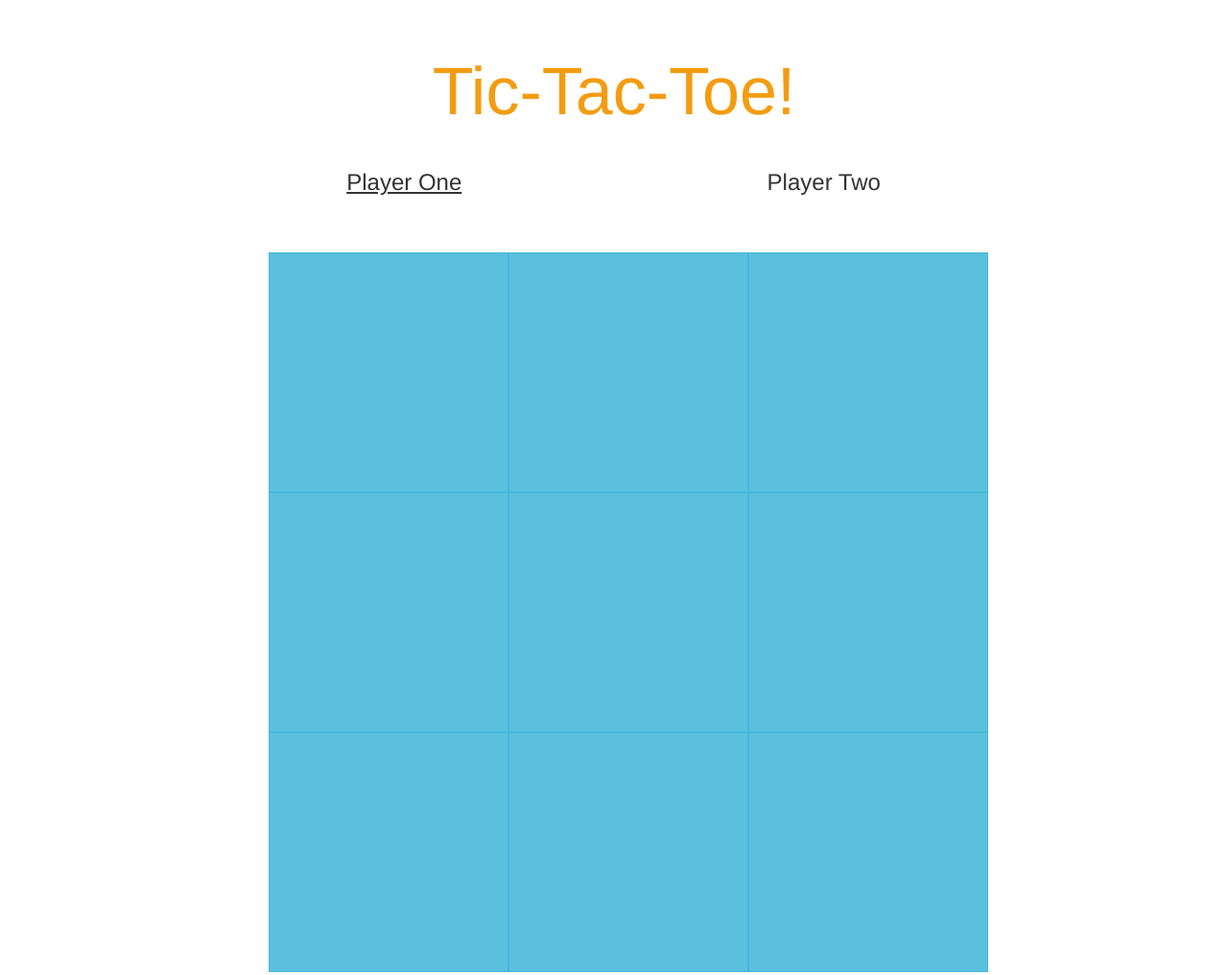
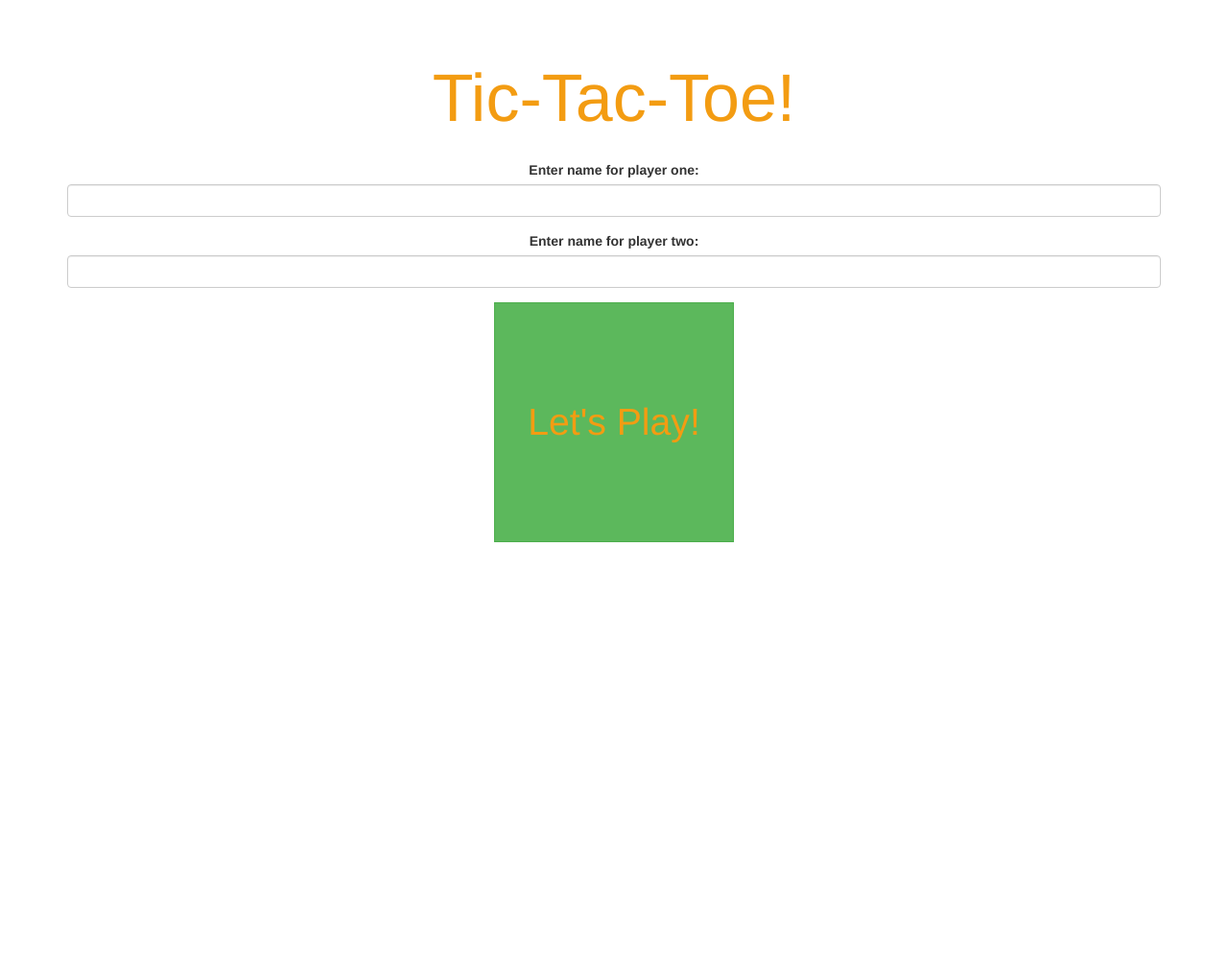
Before and after one commit to ericanafziger/tic-tac-toe, a plain HTML site: page index.html in a window 1280 px wide. Shown: the whole page at 96% size. After the commit the page ends 800 px from the top, so only its background shows below. Drawn offline with Linux system fonts and the light colour scheme.

Commit message:
allow player to input their name and assign it to the player object

```diff
--- a/css/styles.css
+++ b/css/styles.css
@@ -1,3 +1,6 @@
+#game {
+  display: none;
+}
 .btn, .col-xs-4 {
   width: 250px;
   height: 250px;
@@ -27,6 +30,7 @@ h1 {
   margin-top: 5%;
   font-size: 5em;
   color: #F39C12;
+  text-align: center;
 }
 
 .chosen {
--- a/index.html
+++ b/index.html
@@ -8,8 +8,21 @@
     <title>Tic-Tac-Toe</title>
   </head>
   <body>
-    <div class="container">
-      <h1>Tic-Tac-Toe!</h1>
+    <h1>Tic-Tac-Toe!</h1>
+    <div class="container" id="nameInputs">
+      <form>
+        <div class="form-group">
+          <label for="playerOneName">Enter name for player one:</label>
+          <input type="text" name="playerOneName" id="playerOneNameInput" class="form-control">
+        </div>
+        <div class="form-group">
+          <label for="playerTwoName">Enter name for player two:</label>
+          <input type="text" name="playerTwoName" id="playerTwoNameInput" class="form-control">
+        </div>
+        <button type="submit" name="button" class="btn btn-success">Let's Play!</button>
+      </form>
+    </div>
+    <div class="container" id="game">
       <div class="row" id="topRow">
         <div class="col-xs-5">
           <h3><span id="playerOneName"></span></h3>
--- a/js/scripts.js
+++ b/js/scripts.js
@@ -39,9 +39,19 @@ function checkWinner() {
 
 $(document).ready(function() {
   debugger;
-  $("#playerOneName").text(playerOne.names)
-  $("#playerTwoName").text(playerTwo.names)
-  $("#playerOneName").addClass("chosen");
+
+  $("#nameInputs").submit(function(event){
+    event.preventDefault();
+    playerOne.names = $("input#playerOneNameInput").val();
+    playerTwo.names = $("input#playerTwoNameInput").val();
+    debugger;
+    $("#playerOneName").text(playerOne.names);
+    $("#playerTwoName").text(playerTwo.names);
+    $("#playerOneName").addClass("chosen");
+    $("#game").delay(400).fadeIn(800);
+    $("#nameInputs").fadeOut(200);
+  });
+  console.log(playerOne.names);
 
   $(".col-xs-4 .btn").click(function() {
     debugger;
```
